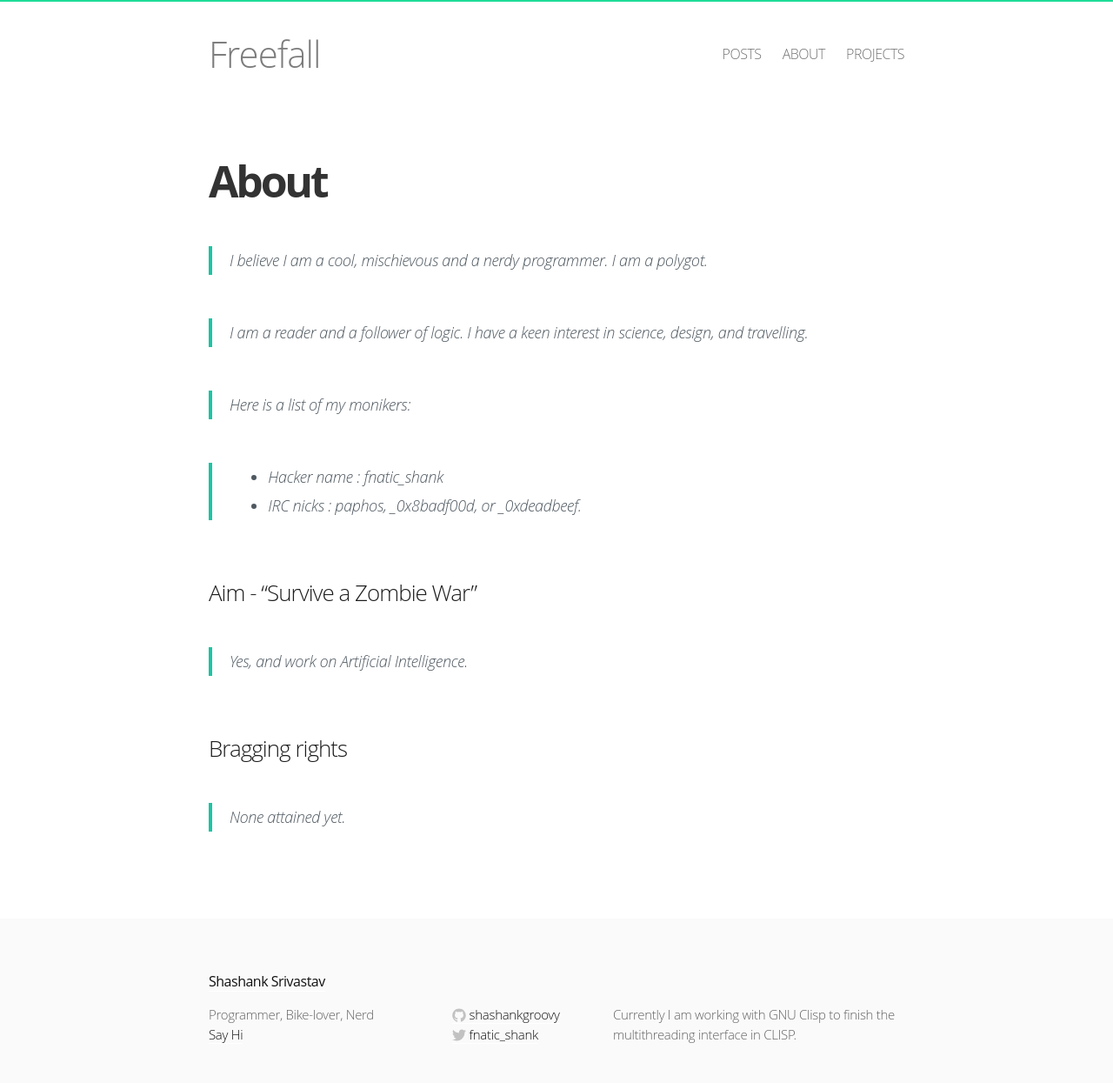
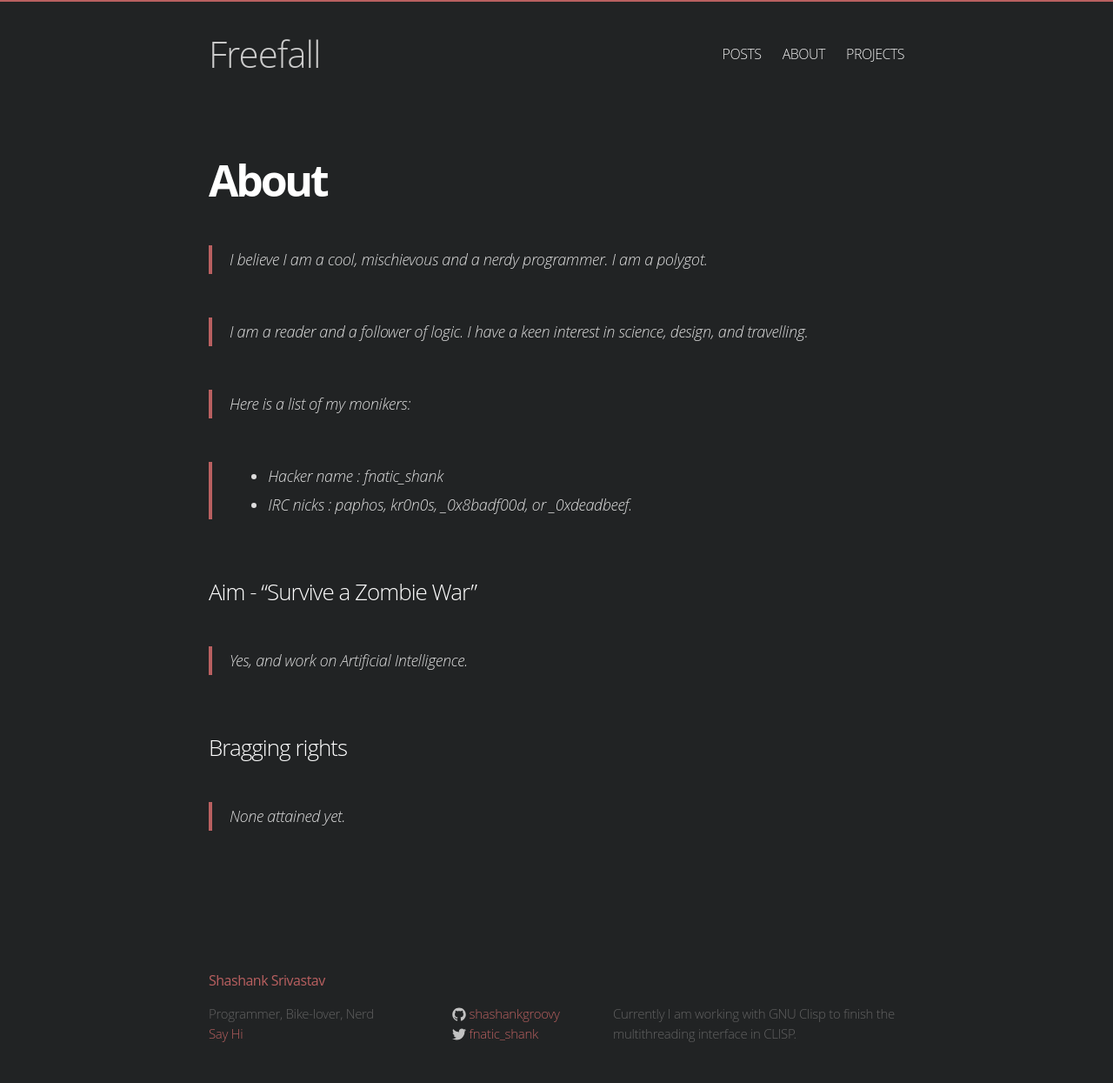
Before and after one commit to shashankgroovy/shashankgroovy.github.io, a Jekyll site: the page built from about/index.md, in a window 1280 px wide. Shown: the whole page at 87% size. Built offline with Jekyll 4.4.1, drawn with Linux system fonts in a browser that asks for light colours; some web fonts are replaced; Markdown is read by kramdown in place of the engine named in the settings.

Commit message:
The Dark Knight mode

```diff
--- a/_includes/head.html
+++ b/_includes/head.html
@@ -5,6 +5,10 @@
         <meta name="viewport" content="width=device-width">
         <meta name="description" content="{{ site.description }}" />
         <link rel="canonical" href="{{ site.url }}{{ page.url | replace:'index.html','' }}/" />
+
+        <!-- Automatically detect the RSS feed -->
+        <link rel="alternate" type="application/rss+xml" title="Freefall | RSS
+        Feed" href="/feed.xml"/>
 
         <!-- Custom CSS -->
         <link rel="stylesheet" href="/css/main.css">
--- a/_includes/header.html
+++ b/_includes/header.html
@@ -8,11 +8,11 @@
       <a href="#" class="menu-icon">
         <svg version="1.1" xmlns="http://www.w3.org/2000/svg" xmlns:xlink="http://www.w3.org/1999/xlink" x="0px" y="0px"
            viewBox="0 0 18 15" enable-background="new 0 0 18 15" xml:space="preserve">
-          <path fill="#505050" d="M18,1.484c0,0.82-0.665,1.484-1.484,1.484H1.484C0.665,2.969,0,2.304,0,1.484l0,0C0,0.665,0.665,0,1.484,0
+          <path fill="#B96060" d="M18,1.484c0,0.82-0.665,1.484-1.484,1.484H1.484C0.665,2.969,0,2.304,0,1.484l0,0C0,0.665,0.665,0,1.484,0
             h15.031C17.335,0,18,0.665,18,1.484L18,1.484z"/>
-          <path fill="#505050" d="M18,7.516C18,8.335,17.335,9,16.516,9H1.484C0.665,9,0,8.335,0,7.516l0,0c0-0.82,0.665-1.484,1.484-1.484
+          <path fill="#B96060" d="M18,7.516C18,8.335,17.335,9,16.516,9H1.484C0.665,9,0,8.335,0,7.516l0,0c0-0.82,0.665-1.484,1.484-1.484
             h15.031C17.335,6.031,18,6.696,18,7.516L18,7.516z"/>
-          <path fill="#505050" d="M18,13.516C18,14.335,17.335,15,16.516,15H1.484C0.665,15,0,14.335,0,13.516l0,0
+          <path fill="#B96060" d="M18,13.516C18,14.335,17.335,15,16.516,15H1.484C0.665,15,0,14.335,0,13.516l0,0
             c0-0.82,0.665-1.484,1.484-1.484h15.031C17.335,12.031,18,12.696,18,13.516L18,13.516z"/>
         </svg>
       </a>
--- a/about/index.md
+++ b/about/index.md
@@ -13,7 +13,7 @@ I am a polygot.
 > Here is a list of my monikers:
 
 > * Hacker name : fnatic_shank
-* IRC nicks : paphos, _0x8badf00d, or _0xdeadbeef.
+* IRC nicks : paphos, kr0n0s, _0x8badf00d, or _0xdeadbeef.
 
 
 ###  Aim -  "Survive a Zombie War"
--- a/css/main.css
+++ b/css/main.css
@@ -5,11 +5,11 @@
 
 @font-face {
   font-family: 'FreightText Book';
-  src: url('_assets/freight-text-book.ttf') format('truetype');
+  src: url('../_assets/freight-text-book.ttf') format('truetype');
 }
 @font-face {
   font-family: 'Open Sans';
-  src: url('_assets/OpenSans-Regular.ttf') format('truetype');
+  src: url('../_assets/OpenSans-Regular.ttf') format('truetype');
 }
 
 /* Base */
@@ -23,16 +23,16 @@
 html, body { height: 100%; }
 
 body {
-  background-color: #FFFFFF;
+  background-color: #212324;
   font-family     : 'Open Sans',Helvetica, Arial, sans-serif;
   font-size       : 16px;
   line-height     : 1.5;
   font-weight     : 300;
 }
 
-h1, h2, h3, h4, h5, h6 { font-size: 100%; font-weight: 400; }
+h1, h2, h3, h4, h5, h6 { font-size: 100%; font-weight: 400; color: #888;}
 
-a         { color: #111; text-decoration: none; border-bottom: 1px solid #FFFFFF; }
+a         { color: #B96060; text-decoration: none;}/* border-bottom: 1px solid #FFFFFF; }*/
 a:hover   { color: #000; border-bottom: 1px solid #7d7d7d; }
 a:visited { color: #434343; }
 
@@ -55,17 +55,18 @@ a:visited { color: #434343; }
 /* Site header */
 
 .site-header {
-  border-top      : 2px solid #1edc97;/* #1BC5A3;*/
+  border-top      : 2px solid #B96060;/* #1BC5A3;*/
+  /*border-top      : 2px solid #1edc97;[> #1BC5A3;<]*/
   /*border-bottom   : 1px solid #e8e8e8;*/
   min-height      : 120px;
-  background-color: #FFFFFF;
+  background-color: #212324;
 }
 
 .site-title,
 .site-title:hover,
 .site-title:visited {
   display         : block;
-  color           : #7C7C7C;
+  color           : #CCC;
   font-size       : 42px;
   letter-spacing  : -1px;
   float           : left;
@@ -83,7 +84,7 @@ a:visited { color: #434343; }
 
 .site-nav .page-link {
   margin-left     : 20px;
-  color           : #727272;
+  color           : #EEE;
   letter-spacing  : -.5px;
   text-transform  : uppercase;
 }
@@ -94,7 +95,7 @@ a:visited { color: #434343; }
 /* Site footer */
 
 .site-footer {
-  background-color: #FAFAFA;
+  background-color: #212324;
   /*border-top      : 1px solid #e8e8e8;*/
   padding         : 60px 0 30px;
 }
@@ -105,7 +106,7 @@ a:visited { color: #434343; }
   letter-spacing  : -.5px;
   margin-bottom   : 15px;
 }
-.footer a { border-bottom: 1px #DEDEDE dotted; }
+/*.footer a { border-bottom: 1px #DEDEDE dotted; }*/
 
 .site-footer .column { float: left; margin-bottom: 15px; }
 
@@ -163,7 +164,7 @@ a:visited { color: #434343; }
 
 .page-content {
   padding         : 50px 0;
-  background-color: #FFFFFF;
+  background-color: #212324;
 }
 
 
@@ -173,7 +174,7 @@ a:visited { color: #434343; }
 .home h1 { margin-bottom: 25px; }
 
 .posts { list-style-type: none; margin-top: 30px; }
-.posts a  { border-bottom: 1px #DEDEDE dotted; }
+/*.posts a  { border-bottom: 1px #DEDEDE dotted; }*/
 .posts li { margin: 20px 0 90px; }
 
 .posts .post-link {
@@ -181,6 +182,7 @@ a:visited { color: #434343; }
   letter-spacing  : -1px;
   line-height     : 1.5;
   font-weight     : bold;
+  color           : #DDD;
 }
 
 .posts .post-date {
@@ -199,7 +201,8 @@ a:visited { color: #434343; }
 
 .posts .post-readmore a {
   font-size       : 13px;
-  color           : #818181;
+  color           : #FFF;
+  /*color           : #818181;*/
 }
 
 
@@ -213,22 +216,22 @@ a:visited { color: #434343; }
   letter-spacing  : -3.25px;
   line-height     : 1;
   font-weight     : bold;
-  color           : #333333;
+  color           : #FFF;
 }
 
 .post-header .meta {
   font-size       : 15px;
-  color           : #818181;
+  color           : #DDD;
   margin-top      : 5px;
 }
 
 .post-content {
     margin        : 0 0 30px;
     font-family   : 'FreightText Book', serif;
-    font-size     : 22px;
+    font-size     : 18px;
     line-height   : 33px;
     letter-spacing: .2px;
-    color         : #2D2D2D; /* #4e5860;*/
+    color         : #EEE; /* #4e5860;*/
 }
 
 .post-content img {
@@ -253,7 +256,7 @@ a:visited { color: #434343; }
   font-weight     : 300;
   margin          : 70px 0 30px;
   font-family     : 'Open Sans',Helvetica, Arial, sans-serif;
-  color           : #1D1D1D;
+  color           : #FFF;
 }
 
 .post-content h2 {
@@ -273,8 +276,8 @@ a:visited { color: #434343; }
 
 .post-content blockquote {
   font-family     : 'Open Sans',Helvetica, Arial, sans-serif;
-  color           : #4e5860;
-  border-left     : 4px solid #1BC5A3; /*#e8e8e8;*/
+  color           : #DDD;
+  border-left     : 4px solid #B96060; /*#e8e8e8;*/
   padding-left    : 20px;
   font-size       : 18px;
   letter-spacing  : -.3px;
@@ -420,15 +423,17 @@ a:visited { color: #434343; }
     z-index       : 10;
     top           : 14px;
     right         : 8px;
-    background-color: white;
+    background-color: #212324;
     border-radius : 5px;
-    border        : 1px solid #e8e8e8;
+  }
+  .site-nav:hover {
+    border        : 1px solid #888;
   }
 
   .site-nav .menu-icon {
     display       : block;
     font-size     : 24px;
-    color         : #505050;
+    color         : #B96060;
     float         : right;
     width         : 36px;
     text-align    : center;
```
Also changed, not shown: _posts/2014-04-20-hello-world.markdown (+4 -4 lines).
